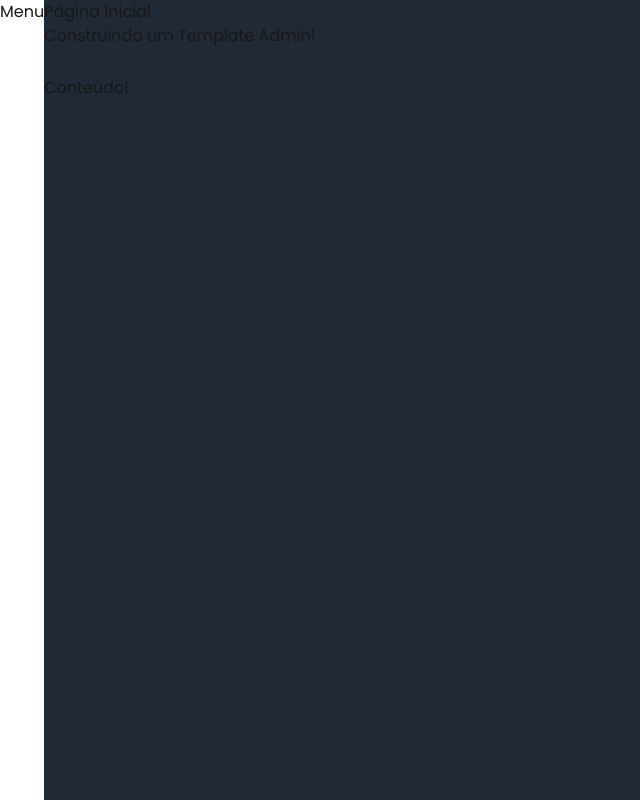
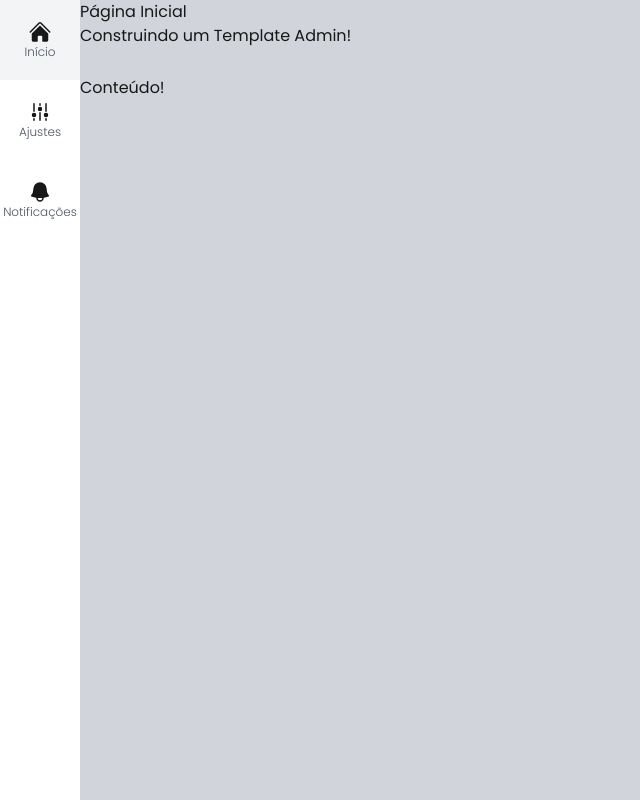
Before and after one commit to RenanClaude/template-admin, a Next.js app: page / in a window 1280 px wide. Shown: the whole page, without its empty margins (0-640 px from the left). Built offline with nearby package versions, Linux system fonts and the light colour scheme.

Commit message:
Improving SideMenu + creating /notificacoes and /configuracoes

```diff
--- /dev/null
+++ b/src/components/icons/index.tsx
@@ -0,0 +1,18 @@
+export const homeIcon = (
+  <svg xmlns="http://www.w3.org/2000/svg" viewBox="0 0 24 24" fill="currentColor" className="size-6">
+    <path d="M11.47 3.841a.75.75 0 0 1 1.06 0l8.69 8.69a.75.75 0 1 0 1.06-1.061l-8.689-8.69a2.25 2.25 0 0 0-3.182 0l-8.69 8.69a.75.75 0 1 0 1.061 1.06l8.69-8.689Z" />
+    <path d="m12 5.432 8.159 8.159c.03.03.06.058.091.086v6.198c0 1.035-.84 1.875-1.875 1.875H15a.75.75 0 0 1-.75-.75v-4.5a.75.75 0 0 0-.75-.75h-3a.75.75 0 0 0-.75.75V21a.75.75 0 0 1-.75.75H5.625a1.875 1.875 0 0 1-1.875-1.875v-6.198a2.29 2.29 0 0 0 .091-.086L12 5.432Z" />
+  </svg>
+)
+
+export const settingsIcon = (
+  <svg xmlns="http://www.w3.org/2000/svg" viewBox="0 0 24 24" fill="currentColor" className="size-6">
+  <path d="M6 12a.75.75 0 0 1-.75-.75v-7.5a.75.75 0 1 1 1.5 0v7.5A.75.75 0 0 1 6 12ZM18 12a.75.75 0 0 1-.75-.75v-7.5a.75.75 0 0 1 1.5 0v7.5A.75.75 0 0 1 18 12ZM6.75 20.25v-1.5a.75.75 0 0 0-1.5 0v1.5a.75.75 0 0 0 1.5 0ZM18.75 18.75v1.5a.75.75 0 0 1-1.5 0v-1.5a.75.75 0 0 1 1.5 0ZM12.75 5.25v-1.5a.75.75 0 0 0-1.5 0v1.5a.75.75 0 0 0 1.5 0ZM12 21a.75.75 0 0 1-.75-.75v-7.5a.75.75 0 0 1 1.5 0v7.5A.75.75 0 0 1 12 21ZM3.75 15a2.25 2.25 0 1 0 4.5 0 2.25 2.25 0 0 0-4.5 0ZM12 11.25a2.25 2.25 0 1 1 0-4.5 2.25 2.25 0 0 1 0 4.5ZM15.75 15a2.25 2.25 0 1 0 4.5 0 2.25 2.25 0 0 0-4.5 0Z" />
+</svg>
+)
+
+export const bellIcon = (
+  <svg xmlns="http://www.w3.org/2000/svg" viewBox="0 0 24 24" fill="currentColor" className="size-6">
+  <path fillRule="evenodd" d="M5.25 9a6.75 6.75 0 0 1 13.5 0v.75c0 2.123.8 4.057 2.118 5.52a.75.75 0 0 1-.297 1.206c-1.544.57-3.16.99-4.831 1.243a3.75 3.75 0 1 1-7.48 0 24.585 24.585 0 0 1-4.831-1.244.75.75 0 0 1-.298-1.205A8.217 8.217 0 0 0 5.25 9.75V9Zm4.502 8.9a2.25 2.25 0 1 0 4.496 0 25.057 25.057 0 0 1-4.496 0Z" clipRule="evenodd" />
+</svg>
+)
--- a/src/components/template/Layout.tsx
+++ b/src/components/template/Layout.tsx
@@ -10,7 +10,7 @@ interface LayoutProps {
 
 export default function Layout(props: LayoutProps) {
   return (
-    <div className={`dark flex h-screen w-screen`}>
+    <div className={`flex h-screen w-screen`}>
       <SideMenu />
       <div className={`flex flex-col bg-gray-300 dark:bg-gray-800 w-full`}>
         <Header title={props.title} subtitle={props.subtitle} />
--- /dev/null
+++ b/src/components/template/MenuItem.tsx
@@ -0,0 +1,22 @@
+import Link from "next/link"
+
+interface MenuItemProps {
+  url: string,
+  text: string,
+  icon: any
+}
+
+export default function MenuItem(props: MenuItemProps) {
+  return (
+    <li className={`hover:bg-gray-100`}>
+      <Link href={props.url} legacyBehavior>
+        <a className={`flex flex-col justify-center items-center w-20 h-20`}>
+          {props.icon}
+          <span className={`text-xs font-light text-gray-600`}>
+            {props.text}
+            </span>
+        </a>
+      </Link>
+    </li>
+  )
+}
--- a/src/components/template/SideMenu.tsx
+++ b/src/components/template/SideMenu.tsx
@@ -1,7 +1,15 @@
+import { bellIcon, homeIcon, settingsIcon } from "../icons";
+import MenuItem from "./MenuItem";
+
 export default function SideMenu() {
   return (
-   <aside>
-    <h1>Menu</h1>
-   </aside>
+    <aside>
+      <ul>
+        <MenuItem url="/" text="Início" icon={homeIcon} />
+        <MenuItem url="/configuracoes" text="Ajustes" icon={settingsIcon} />
+        <MenuItem url="/notificacoes" text="Notificações" icon={bellIcon} />
+
+      </ul>
+    </aside>
   )
 }
--- /dev/null
+++ b/src/pages/configuracoes.tsx
@@ -0,0 +1,9 @@
+import Layout from "@/components/template/Layout";
+
+export default function Settings() {
+  return (
+    <Layout title="Configurações" subtitle="Personalize o sistema aqui!">
+    <h3>Conteúdo!</h3>
+  </Layout>
+  )
+}
--- /dev/null
+++ b/src/pages/notificacoes.tsx
@@ -0,0 +1,9 @@
+import Layout from "@/components/template/Layout";
+
+export default function Notifications() {
+  return (
+    <Layout title="Notificações" subtitle="Gerencie suas notificações!">
+      <h3>Conteúdo!</h3>
+    </Layout>
+  );
+}
--- a/src/styles/globals.css
+++ b/src/styles/globals.css
@@ -9,12 +9,12 @@
   --foreground: #171717;
 }
 
-@media (prefers-color-scheme: dark) {
+/* @media (prefers-color-scheme: dark) {
   :root {
     --background: #0a0a0a;
     --foreground: #ededed;
   }
-}
+} */
 
 body {
   color: var(--foreground);
```
